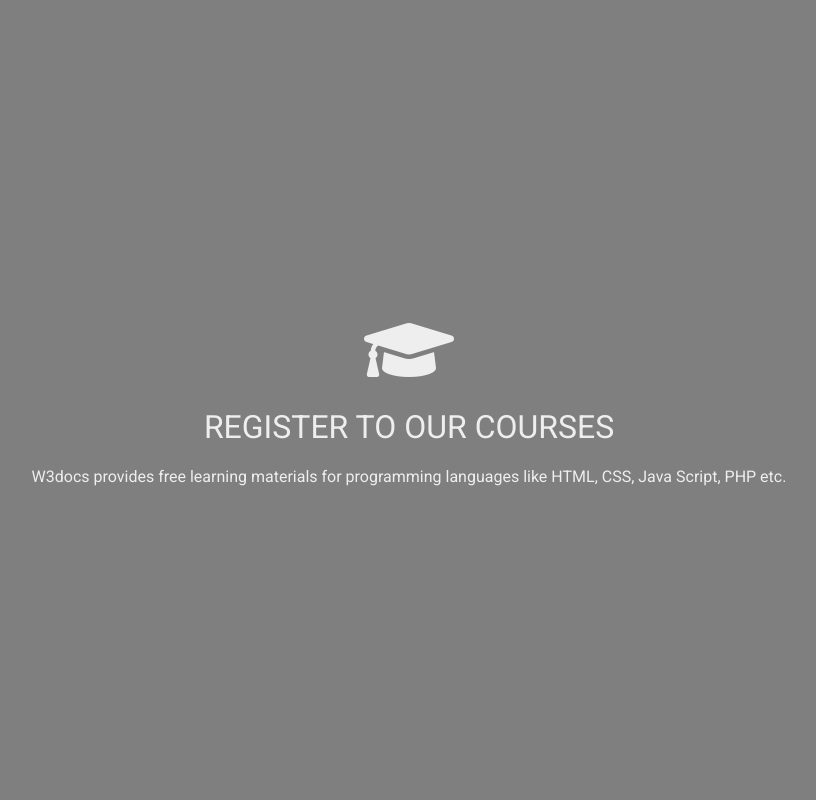
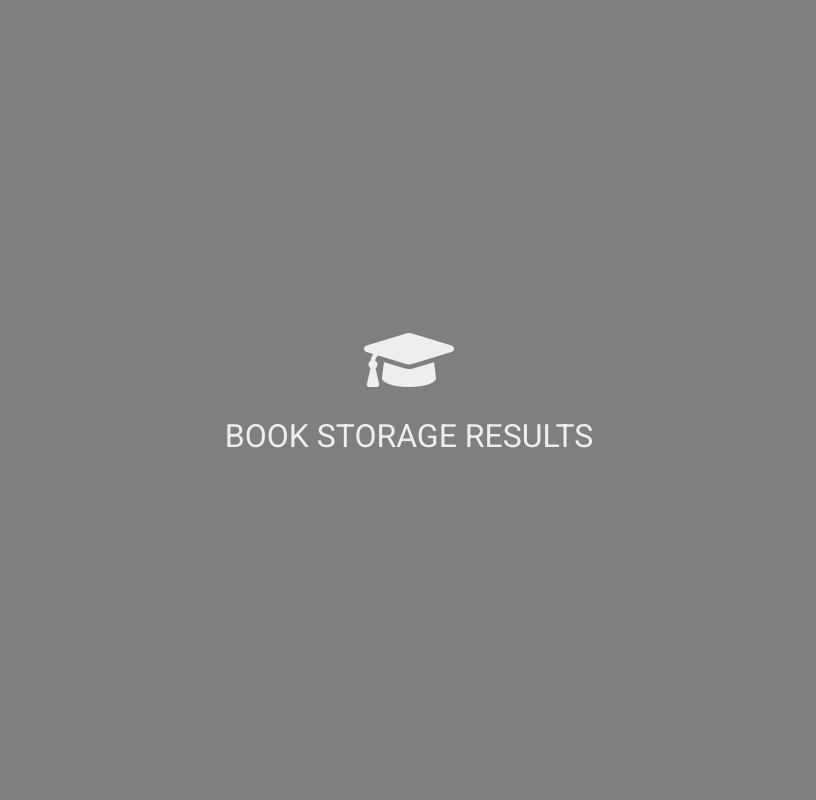
Before and after one commit to kapsali29/ElasticBookStorage, a Flask app: template templates/result.html in a window 1280 px wide. Shown: the whole page, without its empty margins (231-1047 px from the left). Run offline with Flask 2, Linux system fonts and the light colour scheme; the template is opened without the code that fills it, so the values that code supplies are empty; some libraries are stand-ins or nearby versions.

Commit message:
some changes on templates

```diff
--- a/templates/form.html
+++ b/templates/form.html
@@ -129,7 +129,7 @@
       <form action="result.html">
         <div class="title">
           <i class="fas fa-pencil-alt"></i>
-          <h2>Register here</h2>
+          <h2>Search Actions Here</h2>
         </div>
         <div class="info">
           <input id="fname" class="fname" type="text" name="name" placeholder="Full name">
--- a/templates/result.html
+++ b/templates/result.html
@@ -124,8 +124,7 @@
     <div class="main-block">
       <div class="left-part">
         <i class="fas fa-graduation-cap"></i>
-        <h1>Register to our courses</h1>
-        <p>W3docs provides free learning materials for programming languages like HTML, CSS, Java Script, PHP etc.</p>
+        <h1>Book Storage Results</h1>
       </div>
     </div>
   </body>
```
